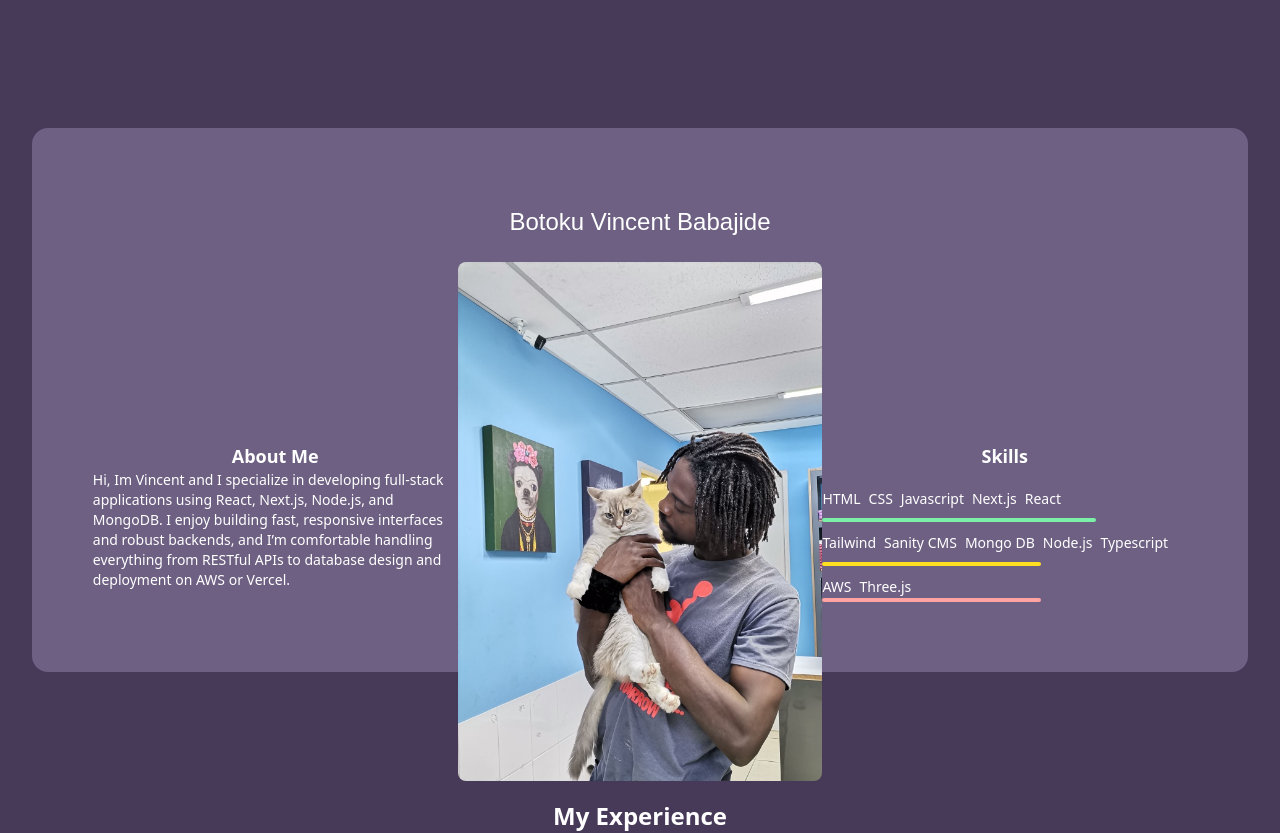
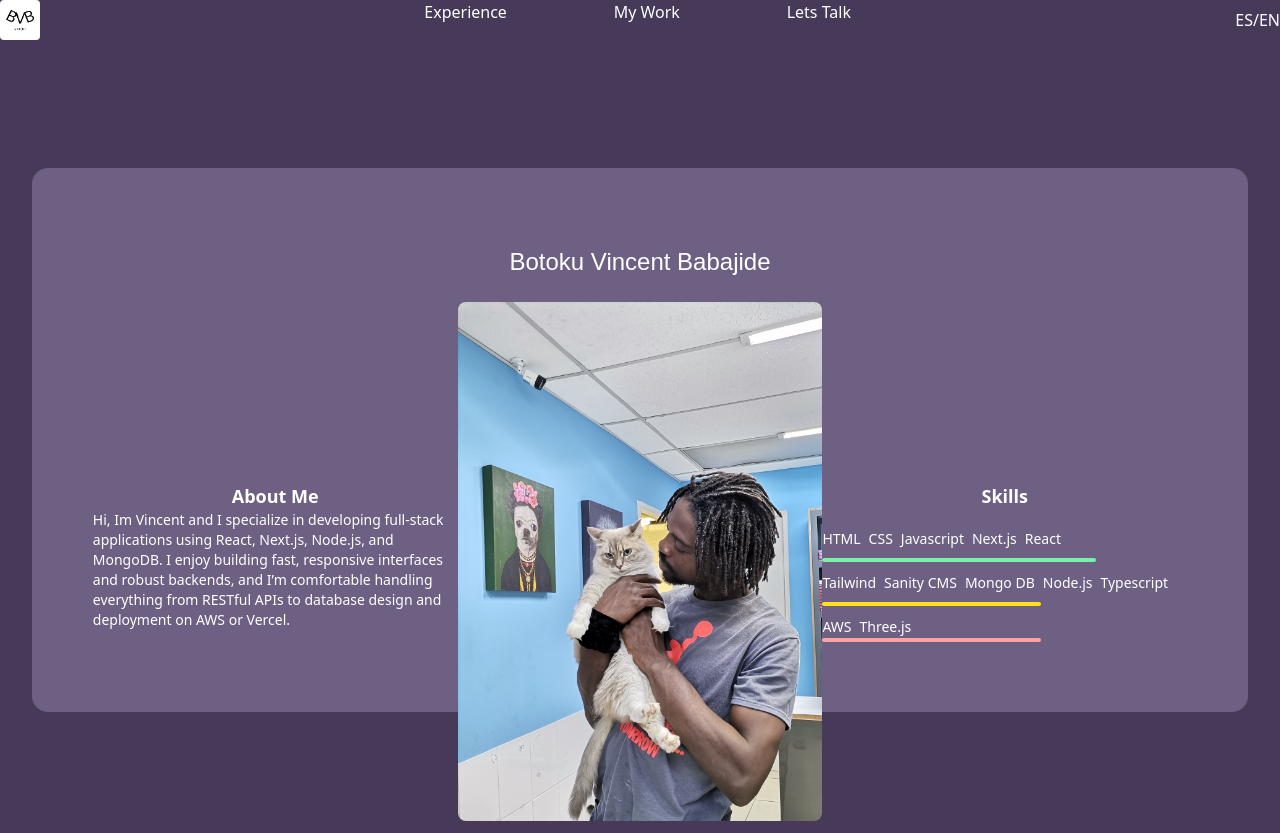
Before and after one commit to Botoku/vincent-portfolio, a Next.js app: page / in a window 1280 px wide. Shown: the top 833 px of the page. Built offline with nearby package versions, Linux system fonts and the light colour scheme; a web font is replaced by a local one.

Commit message:
adds header; adds basic setup of language context

```diff
--- a/app/globals.css
+++ b/app/globals.css
@@ -30,7 +30,9 @@
   padding: 0;
   box-sizing: border-box;
 }
-
+html {
+  scroll-behavior: smooth;
+}
 /* body {
   background: var(--background);
   color: var(--foreground);
--- a/app/layout.tsx
+++ b/app/layout.tsx
@@ -1,7 +1,9 @@
 import type { Metadata } from "next";
-import {  Italiana } from "next/font/google";
+import { Italiana } from "next/font/google";
 import "./globals.css";
-import { Analytics } from "@vercel/analytics/next"
+import { Analytics } from "@vercel/analytics/next";
+import Header from "@/components/Header";
+import { LangProvider } from "@/utils/LangContext";
 
 // const geistSans = Geist({
 //   variable: "--font-geist-sans",
@@ -33,8 +35,11 @@ export default function RootLayout({
       <body
         className={` ${italiana.variable} bg-purpleN-800 antialiased text-white`}
       >
-        <Analytics/>
-        {children}
+        <LangProvider>
+          <Header />
+          <Analytics />
+          {children}
+        </LangProvider>
       </body>
     </html>
   );
--- a/app/page.tsx
+++ b/app/page.tsx
@@ -2,7 +2,6 @@ import Footer from "@/components/Footer";
 import Hero from "@/components/Hero";
 import MyExperience from "@/components/MyExperience";
 import StickyCards from "@/components/stickyCards/stickyCards";
-import Image from "next/image";
 
 export default function Home() {
   return (
--- a/components/Footer.tsx
+++ b/components/Footer.tsx
@@ -2,7 +2,7 @@ import React from "react";
 
 const Footer = () => {
   return (
-    <div>
+    <div id="contact">
       <p className="font-italiana text-center text-2xl my-6">Lets Talk</p>
       <div>
         <a href="mailto:jbotoku@gmail.com">jbotoku@gmail.com</a>
--- /dev/null
+++ b/components/Header.tsx
@@ -0,0 +1,30 @@
+import Image from "next/image";
+import Link from "next/link";
+import React from "react";
+import { LangSwitch } from "./LangSwitch";
+
+const Header = () => {
+  return (
+    <div className="flex justify-between">
+      <div className="relative w-10 h-10 rounded overflow-hidden">
+        <Link href={"/"}>
+          <Image  src="/logo-black.png" fill  alt="logo"/>
+        </Link>
+      </div>
+      <ul className="flex justify-between md:w-1/3">
+        <li>
+          <Link href="/#experience">Experience</Link>
+        </li>
+        <li>
+          <Link href="/#work">My Work</Link>
+        </li>
+        <li>
+          <Link href="/#contact">Lets Talk</Link>
+        </li>
+      </ul>
+      <LangSwitch />
+    </div>
+  );
+};
+
+export default Header;
--- /dev/null
+++ b/components/LangSwitch.tsx
@@ -0,0 +1,13 @@
+'use client'
+
+import { useLang } from "@/utils/LangContext"
+
+export const LangSwitch = () => {
+  const { lang, setLang } = useLang()
+
+  return (
+    <button onClick={() => setLang(lang === "en" ? "es" : "en")}>
+       <p><span className={`${lang === "es" && "font-bold  text-blue-100"}`}>ES</span>/<span>EN</span></p>
+    </button>
+  )
+}
--- a/components/MyExperience.tsx
+++ b/components/MyExperience.tsx
@@ -2,7 +2,7 @@ import React from "react";
 
 const MyExperience = () => {
   return (
-    <div className="">
+    <div className="" id="experience">
       <div className="w-[90%] mx-auto mb-20">
         <h2 className="text-center text-2xl font-bold">My Experience</h2>
         <div className="md:flex gap-7 text-sm mt-10">
--- a/components/stickyCards/stickyCards.tsx
+++ b/components/stickyCards/stickyCards.tsx
@@ -37,7 +37,7 @@ const StickyCards = () => {
   );
 
   return (
-    <div ref={container} className="sticky-cards relative bg-full h-full">
+    <div id="work" ref={container} className="sticky-cards relative bg-full h-full">
       <p className="text-2xl text-center font-bold">My Work</p>
       <div
         className={`sticky-card flex justify-center items-center   relative w-full h-svh  will-change-transform after:content-[''] after:absolute after:top-0 after:left-0 after:w-full after:h-full after:transition-opacity after:z-2 after:pointer-events-none`}
--- /dev/null
+++ b/utils/LangContext.tsx
@@ -0,0 +1,27 @@
+'use client'
+import { createContext, useContext, useState, Dispatch, SetStateAction, ReactNode } from "react"
+
+type Lang = "en" | "es"
+
+type LangContextType = {
+  lang: Lang
+  setLang: Dispatch<SetStateAction<Lang>>
+}
+
+const LangContext = createContext<LangContextType | undefined>(undefined)
+
+export const LangProvider = ({ children }: { children: ReactNode }) => {
+  const [lang, setLang] = useState<Lang>("en")
+
+  return (
+    <LangContext.Provider value={{ lang, setLang }}>
+      {children}
+    </LangContext.Provider>
+  )
+}
+
+export const useLang = () => {
+  const ctx = useContext(LangContext)
+  if (!ctx) throw new Error("useLang must be used inside LangProvider")
+  return ctx
+}
```
